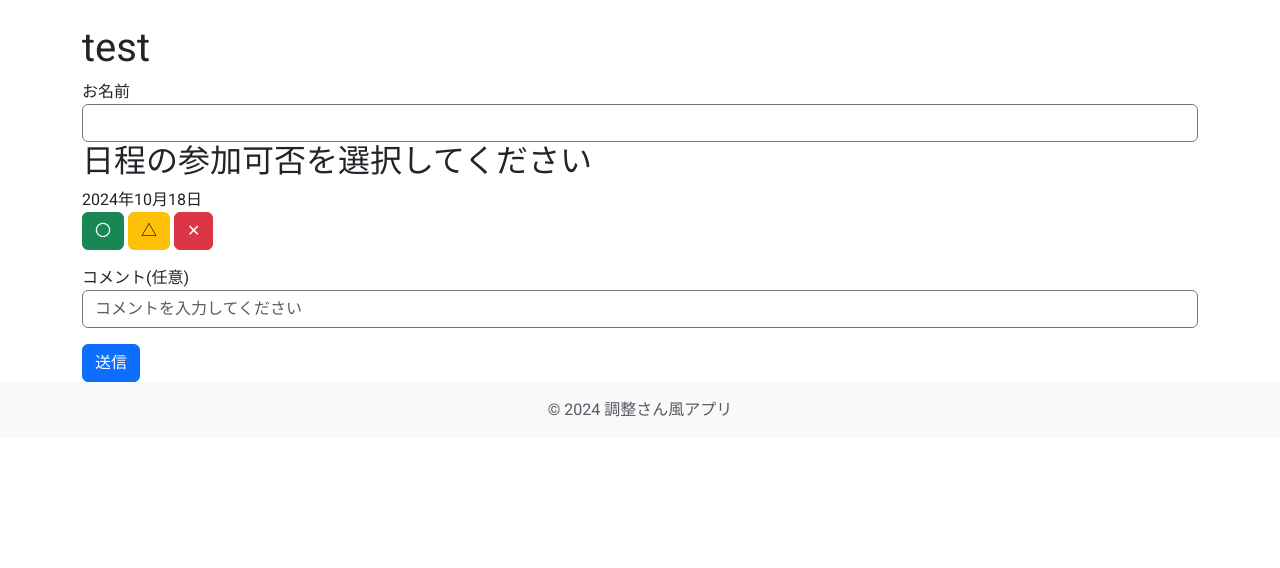
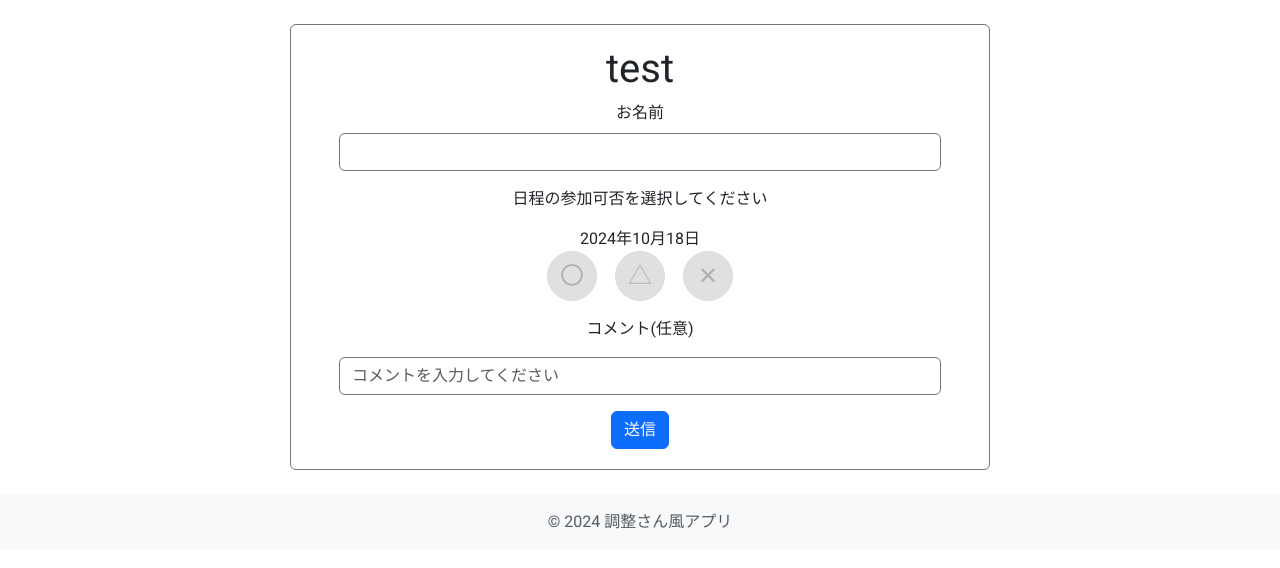
Before and after one commit to Opens35/schedule_app-new-, a Django app: a page that uses schedule_project/scheduler/templates/scheduler/event_participate.html in a window 1280 px wide. Shown: the part 62-630 px from the top of the page. Run offline with Django 5.2, Linux system fonts and the light colour scheme; a user stored in the database is signed in; data comes from the database, SQL or seed files in the repository; both versions use the stored data as it was after the commit; some libraries are stand-ins or nearby versions.

Commit message:
バグの修正とhtmlの更新

```diff
--- a/schedule_project/scheduler/static/css/style.css
+++ b/schedule_project/scheduler/static/css/style.css
@@ -24,3 +24,41 @@ body {
     text-shadow: 1px 1px 2px rgba(0, 0, 0, 0.2); /* 影を追加 */
     transition: color 0.3s; /* ホバー時の色変更にアニメーションを追加 */
 }
+
+.availability-buttons {
+    display: flex;
+    gap: 10px; /* ボタン間の間隔 */
+}
+.availability-button {
+    width: 50px;
+    height: 50px;
+    border-radius: 50%;
+    font-size: 24px;
+    display: flex;
+    align-items: center;
+    justify-content: center;
+    background-color: #e0e0e0; /* 非選択時の背景色 */
+    color: #b0b0b0; /* 非選択時の文字色 */
+    border: 1px solid #ddd;
+    transition: background-color 0.3s, color 0.3s;
+    cursor: pointer;
+}
+.availability-button.active {
+    background-color: #4CAF50; /* 選択時の背景色 */
+    color: white; /* 選択時の文字色 */
+    border: 2px solid #388E3C; /* 選択時の境界色 */
+}
+.availability-button.maybe.active {
+    background-color: #FFC107; /* △の色 */
+    border: 2px solid #FFA000;
+}
+.availability-button.no.active {
+    background-color: #F44336; /* ✕の色 */
+    border: 2px solid #D32F2F;
+}
+
+th, td {
+    overflow-wrap: break-word;
+    /* white-space: nowrap; */
+    overflow: hidden;
+}
--- a/schedule_project/scheduler/templates/scheduler/event_participate.html
+++ b/schedule_project/scheduler/templates/scheduler/event_participate.html
@@ -1,6 +1,7 @@
 {% extends "base.html" %}
 {% block content %}
-    <h1>{{ event.title }}</h1>
+    <div class="container px-4 px-lg-5 mb-4 border border-secondary rounded" style=" padding: 20px; max-width: 700px; margin: 0 auto;">
+        <h1 class="text-center">{{ event.title }}</h1>
 
         {% if error_messages %}
             <div class="alert alert-danger">
@@ -15,30 +16,33 @@
         <form method="post">
             {% csrf_token %}
             <div class="form-group">
-            <label for="name">お名前</label>
+                <p class="text-center mb-2">お名前</p>
                 <input type="text" name="name" id="name" class="form-control" required>
             </div>
 
-        <h2>日程の参加可否を選択してください</h2>
+            <p class="text-center mt-3 mb-3">日程の参加可否を選択してください</p>
             {% for date in event.dates.all %}
-            <div class="form-group">
+                <div class="form-group text-center mb-3">
                     <label for="availability_{{ date.id }}">{{ date.date }}{{ date.time|time:"H:i" }}</label>
-                <div>
-                    <button type="button" name="availability_{{ date.id }}" value="yes" class="btn btn-success">〇</button>
-                    <button type="button" name="availability_{{ date.id }}" value="maybe" class="btn btn-warning">△</button>
-                    <button type="button" name="availability_{{ date.id }}" value="no" class="btn btn-danger">✕</button>
+                    <div class="availability-buttons d-flex justify-content-center">
+                        <button type="button" name="availability_{{ date.id }}" value="yes" class="availability-button mx-1">〇</button>
+                        <button type="button" name="availability_{{ date.id }}" value="maybe" class="availability-button maybe mx-1">△</button>
+                        <button type="button" name="availability_{{ date.id }}" value="no" class="availability-button no mx-1">✕</button>
                     </div>
                     <input type="hidden" name="availability_{{ date.id }}" id="availability_{{ date.id }}" value="">
                 </div>
             {% endfor %}
 
             <div class="form-group mt-3 mb-3">
-            <label for="comment">コメント(任意)</label>
+                <p class = "text-center mb-3">コメント(任意)</p>
                 <input type="text" name="comment" id="comment" class="form-control" placeholder="コメントを入力してください" />
             </div>
 
+            <div class="text-center">
                 <button type="submit" class="btn btn-primary">送信</button>
+            </div>
         </form>
+    </div>
 
 
 
@@ -49,25 +53,19 @@
                 const dateId = this.name.split('_')[1];
                 const hiddenInput = document.getElementById(`availability_${dateId}`);
 
-                // 現在の値が同じなら選択を解除
                 if (hiddenInput.value === availabilityValue) {
                     hiddenInput.value = ''; // 選択解除
-                    // ボタンのスタイルを元に戻す
                     document.querySelectorAll(`button[name="availability_${dateId}"]`).forEach(btn => {
-                        btn.classList.remove('btn-primary');
+                        btn.classList.remove('active');
                     });
                 } else {
-                    hiddenInput.value = availabilityValue; // 新しい選択を保存
-                    // ボタンのスタイルを変更
+                    hiddenInput.value = availabilityValue;
                     document.querySelectorAll(`button[name="availability_${dateId}"]`).forEach(btn => {
-                        btn.classList.remove('btn-success', 'btn-warning', 'btn-danger', 'btn-primary'); // すべてのボタンのスタイルをリセット
-                        if (btn.value === availabilityValue) {
-                            btn.classList.add('btn-primary'); // 選択されたボタンにスタイルを追加
-                        }
+                        btn.classList.remove('active');
                     });
+                    this.classList.add('active');
                 }
             });
         });
-
     </script>
 {% endblock %}
```
Also changed, not shown: schedule_project/scheduler/templates/scheduler/event_create.html (+6 -5 lines), schedule_project/scheduler/templates/scheduler/event_detail.html (+24 -17 lines), schedule_project/scheduler/templates/scheduler/my_page.html (+5 -3 lines), schedule_project/db.sqlite3, 1 other file. Lines whose indentation alone changed are shown as unchanged.
